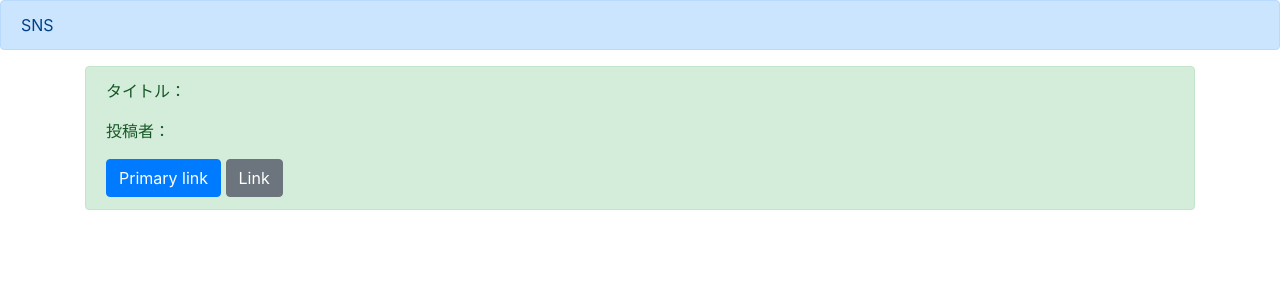
After one commit to jin-aiit-a1824jj/Django-sample, a Django app: page /list/ in a window 1280 px wide. The commit adds this page. Shown: the top 300 px of the page. Run offline with Django 3.2, Linux system fonts and the light colour scheme; some libraries are stand-ins or nearby versions.

Commit message:
crate list view

```diff
--- a/ProjectSNS/SNSapp/urls.py
+++ b/ProjectSNS/SNSapp/urls.py
@@ -1,7 +1,8 @@
 from django.urls import path
-from .views import signupfunc, loginfunc
+from .views import signupfunc, loginfunc, listfunc
 
 urlpatterns = [
     path('signup/', signupfunc, name='signup'),
     path('login/', loginfunc, name='login'),
+    path('list/', listfunc, name='list'),
 ]
--- a/ProjectSNS/SNSapp/views.py
+++ b/ProjectSNS/SNSapp/views.py
@@ -30,4 +30,7 @@ def loginfunc(request):
         else:
             return redirect('login')
 
-    return  render(request, 'login.html')
+    return render(request, 'login.html')
+
+def listfunc(request):
+    return render(request, 'list.html')
--- /dev/null
+++ b/ProjectSNS/templates/list.html
@@ -0,0 +1,21 @@
+{% extends 'base.html' %}
+
+{% block customcss %}
+{% endblock customcss %}
+
+{% block header %}
+<div class="alert alert-primary" role="alert">
+  SNS
+</div>
+{% endblock header %}
+
+{% block content %}
+<div class="container">
+  <div class="alert alert-success" role="alert">
+    <p>タイトル：</p>
+    <p>投稿者：</p>
+    <a href="#" class="btn btn-primary" tabindex="-1" role="button" aria-disabled="true">Primary link</a>
+    <a href="#" class="btn btn-secondary" tabindex="-1" role="button" aria-disabled="true">Link</a>
+  </div>
+</div>
+{% endblock content %}
--- a/ProjectSNS/templates/login.html
+++ b/ProjectSNS/templates/login.html
@@ -3,7 +3,7 @@
 {% block content %}
 <form class="form-signin" method="POST" action="">{% csrf_token %}
   <img class="mb-4" src="/docs/4.5/assets/brand/bootstrap-solid.svg" alt="" width="72" height="72">
-  <h1 class="h3 mb-3 font-weight-normal">Please sign up</h1>
+  <h1 class="h3 mb-3 font-weight-normal">Please login</h1>
   {% if error %}
   {{ error }}
   {% endif %}
```
